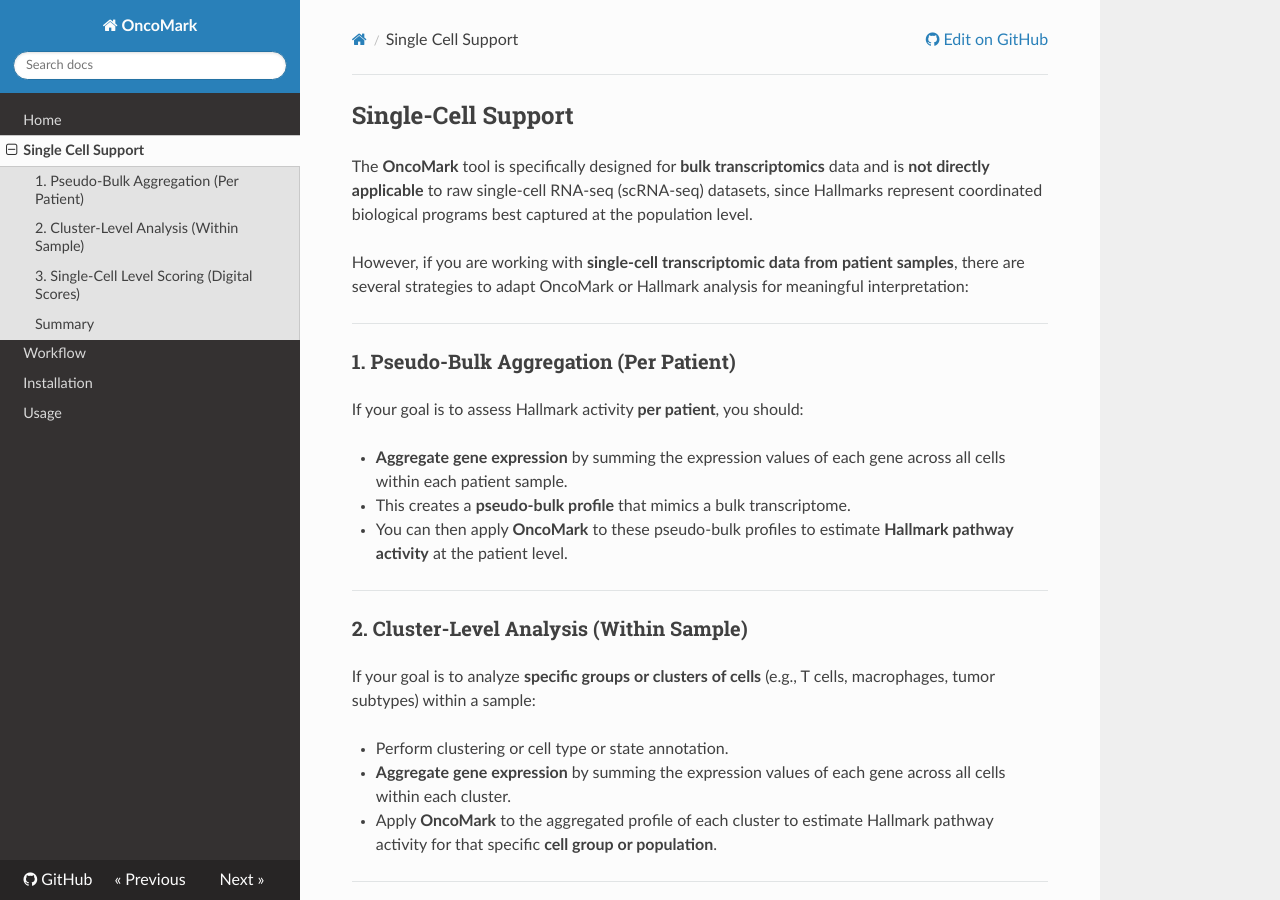
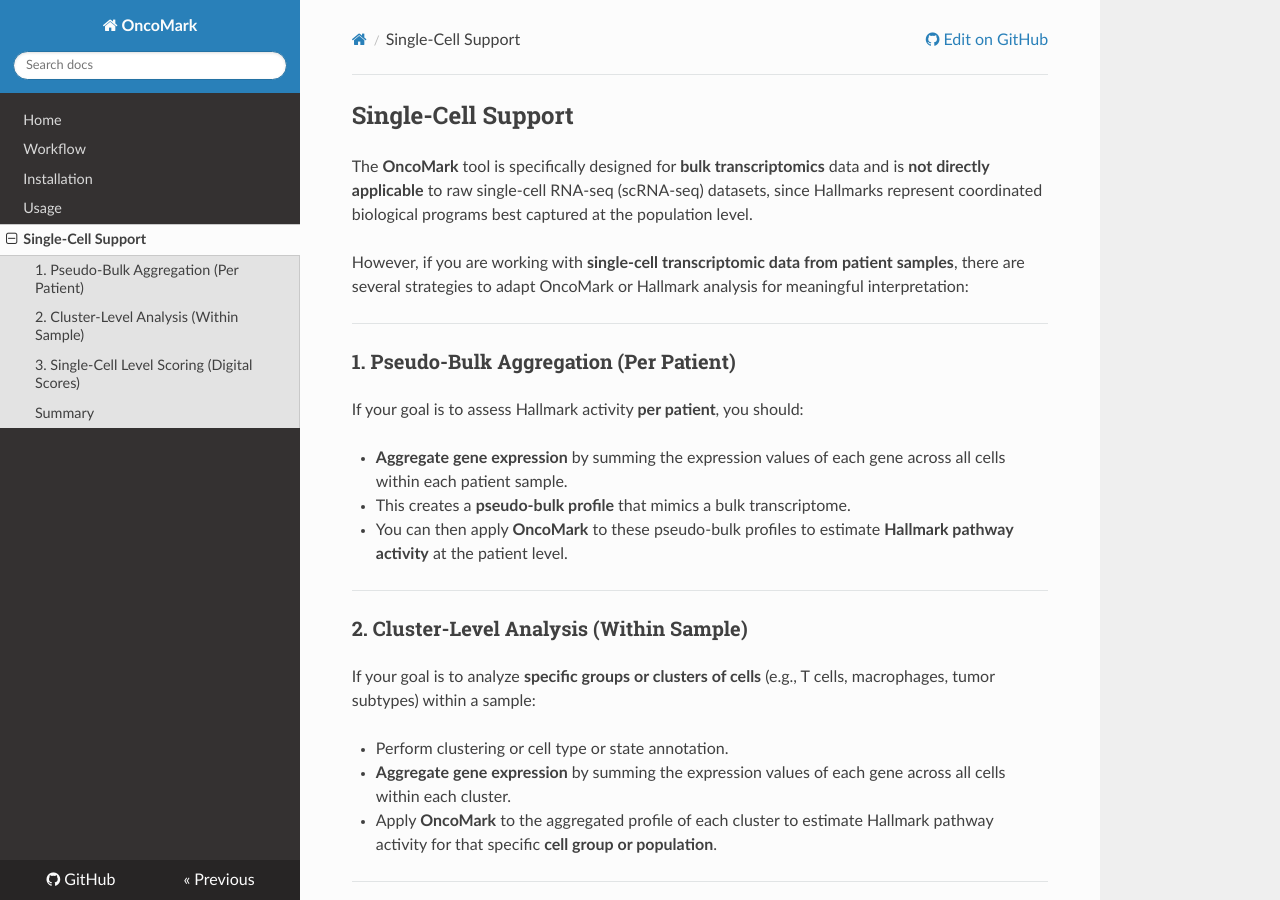
Before and after one commit to SML-CompBio/OncoMark, an MkDocs documentation site: the page built from docs/Single-Cell Support.md, in a window 1280 px wide and 900 px high. Built offline with MkDocs 1.6.1, drawn with Linux system fonts in a browser that asks for light colours; nearby versions of some CDN libraries; part of the change alters nothing that is shown.

```diff
--- a/mkdocs.yml
+++ b/mkdocs.yml
@@ -3,3 +3,9 @@ repo_url: https://github.com/SML-CompBio/OncoMark
 site_author: 'Shreyansh Priyadarshi'
 docs_dir: 'docs'
 theme: readthedocs
+nav:
+  - Home: index.md
+  - Workflow: workflow.md
+  - Installation: installation.md
+  - Usage: usage.md
+  - Single-Cell Support: Single-Cell Support.md
```
